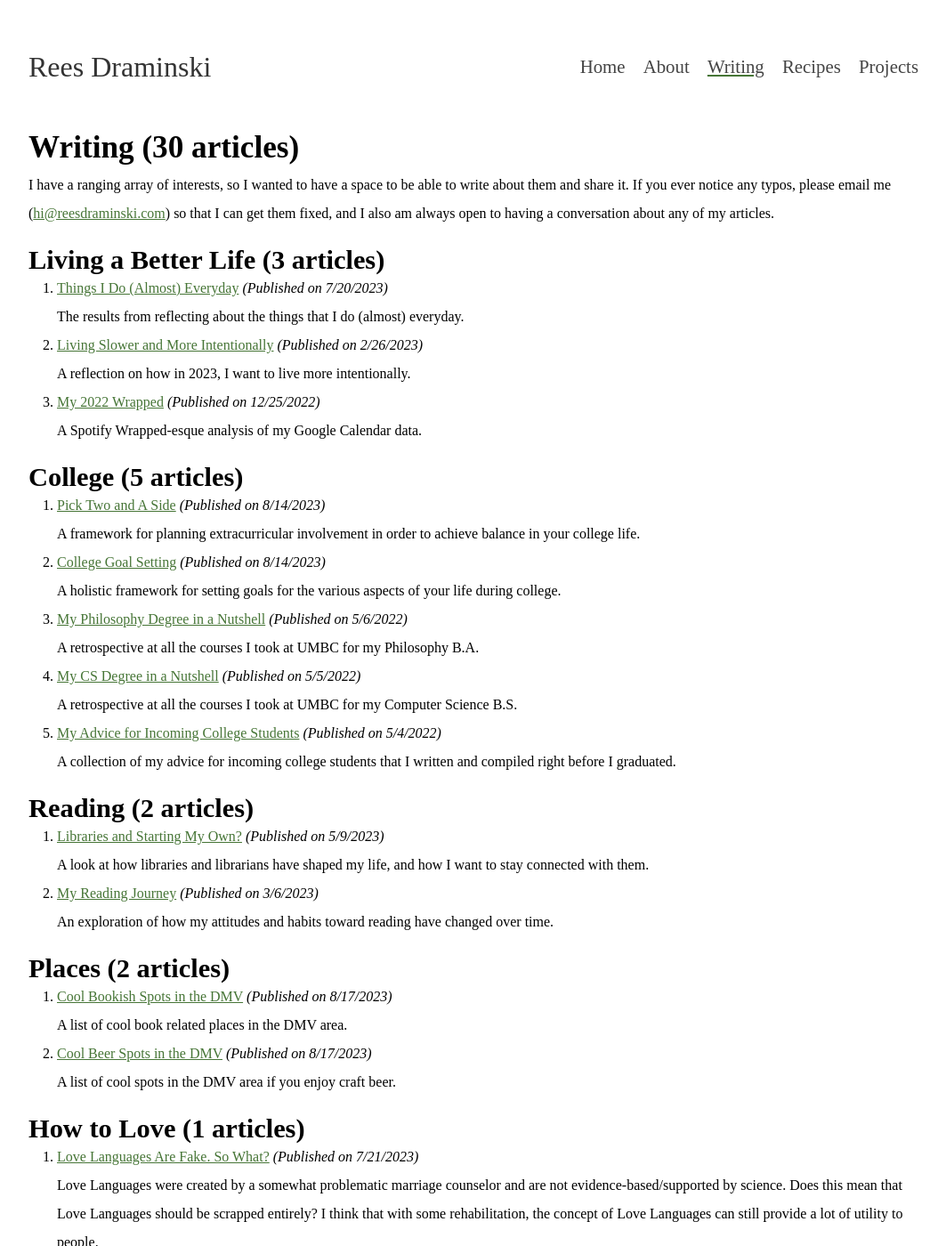
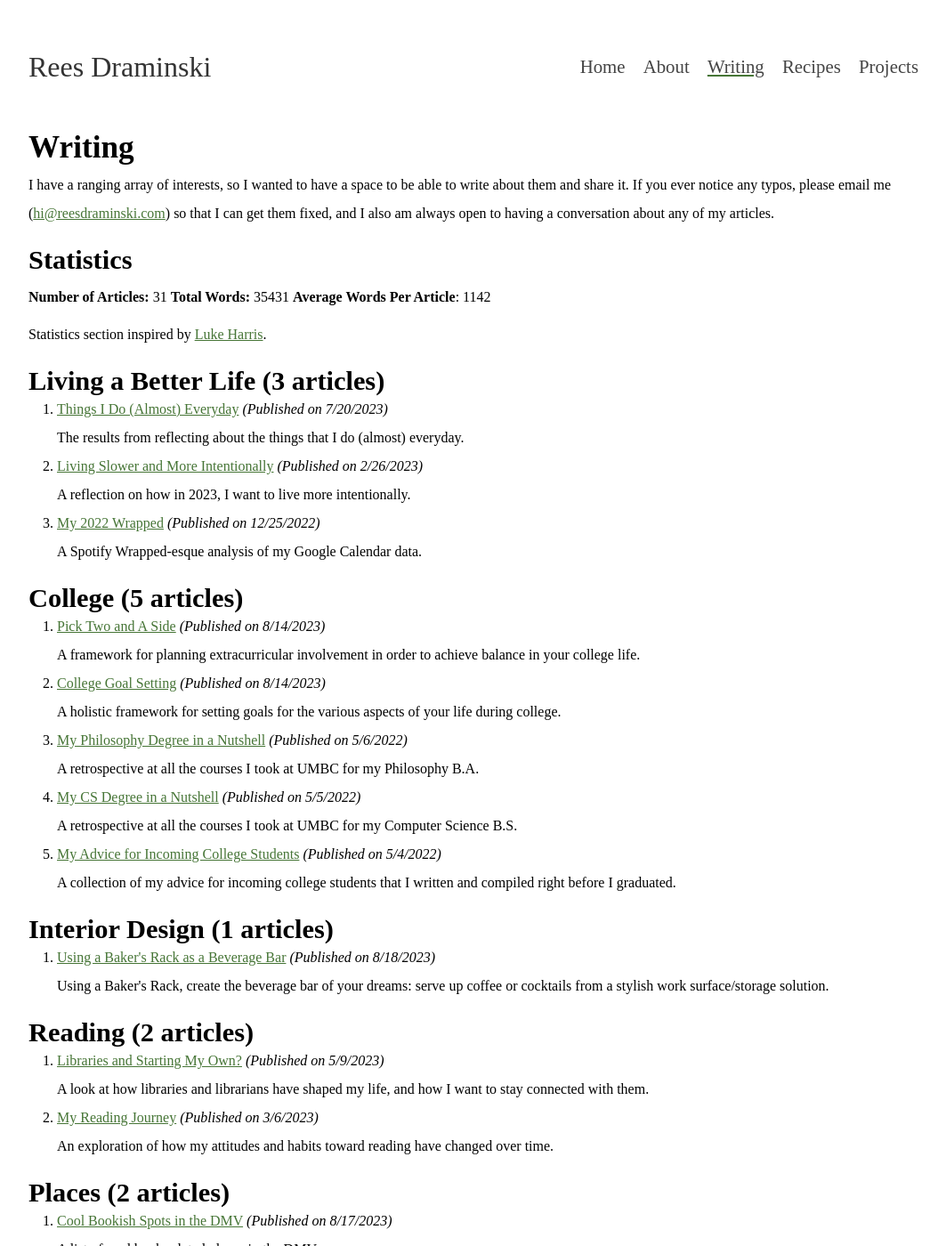
Before and after one commit to reeshuffled/reeshuffled.github.io, a Jekyll site: the page built from writing.html, in a window 1280 px wide and 1400 px high. Shown: the whole window at 89% size, without its empty margins (108-1171 px from the left). Built offline with Jekyll 4.4.1, drawn with Linux system fonts in a browser that asks for light colours.

Commit message:
add interior design article

```diff
--- a/_layouts/writing.html
+++ b/_layouts/writing.html
@@ -93,6 +93,10 @@
 
                         old and me {{ yearsSinceBday }} years old when I published it.
                     </p>
+
+                    <p>
+                        Word Count: {{ page.content | number_of_words }}
+                    </p>
                 </section>
 
                 <div class="entry">
--- /dev/null
+++ b/_posts/2023-08-18-Using-a-Bakers-Rack-as-a-Beverage-Bar.md
@@ -0,0 +1,75 @@
+---
+layout: writing
+categories: Writing
+tags: ["Interior Design"]
+title: "Using a Baker's Rack as a Beverage Bar"
+permalink: /writing/bakers-rack-bev-bar
+description: "Using a Baker's Rack, create the beverage bar of your dreams: serve up coffee or cocktails from a stylish work surface/storage solution."
+---
+
+## Background
+When I moved into my first place after college, I bought [a bar cart](https://www.amazon.com/gp/product/B07XYNJCPV). I was influenced by TikTok and I wanted a place to store all my liquor that I had accumulated throughout my time in college. I really liked this bar cart, and it served me well, but I eventually outgrew it and started looking for other storage/display solutions. I recently have started to de-center alcohol in my life, which isn't to say that it was centered before, but I think that after some reflection, I was surprised my how many social situations involved drinking. I never really enjoyed drinking hard liquor, but I do love craft beer. So, although I myself don't drink the liquor I have on hand, it comes in handy when I am hosting.
+
+![Bar Cart](https://res.cloudinary.com/dvqeiswvr/image/upload/v1692398486/bar-cart.jpg)
+_What my bar cart/beverage area looked like_
+
+## Criteria
+Since I didn't want alcohol to have such a large presence in my life, I wanted to less prominently display the bottles. However, at the same time, I didn't want the bottles to not be completely hidden, which is why I shied away from a more traditional bar/liquor cabinet. Liquor bottle and label design is so cool and I really like the visual diversity that it brings, so I still wanted to be able to see the products.
+
+Additionally, I wanted a work surface that I could have as a coffee bar, but eventually add a kettle for tea and other things as well. I already had a coffee nook of sorts  in my kitchen, but I wanted to see if I could co-locate all my beverage related things together because the bar cart was already next to the beverage fridge and table top ice machine.
+
+I already had the bar cart next to my beverage fridge against a wall in my dining room, so I knew that it had to fit in that space. I wanted it to be around 33 inches in height because my [mini fridge](https://www.amazon.com/gp/product/B08LY66PG4) is that height and I thought that it would be nice if they were about the same size.
+
+In this way, I'm calling the space a "beverage bar" instead of a coffee bar or a liquor shelf because it caters to all kinds of different beverages, and it also includes the fridge along with it.
+
+## Solutioning
+My search began with two-tier bookshelves, because a nice closed back shelf would be able to be solid and hold appliances on top and liquor well. However, it was hard to find one in the dimensions I wanted that also could house the liquor bottle. I wanted about 13” between shelves as that was the height of my tallest bottle, but that was a bit on the smaller side from [what I saw elsewhere](https://www.reddit.com/r/cocktails/comments/vgum5n/bottle_height_for_liquor_cabinet).
+* <https://www.amazon.com/KB-Designs-Bookcase-Storage-Organizer/dp/B09LDFJ7YV>
+* <https://www.amazon.com/LINSY-HOME-Bookcase-Farmhouse-Bookshelf/dp/B0BTBNC41L>
+
+![Bookshelf](https://m.media-amazon.com/images/I/81Goyb1ADTL.__AC_SX300_SY300_QL70_FMwebp_.jpg)
+
+_Example of the type of bookshelves I was looking at_
+
+Then I was looking into (industrial) shelving because thats what I used at my old house with my roommates for a pantry, and I liked the chrome steel kind of look. However, it was extremely difficult to find a more industrial shelf that was deep enough, so I eventually gave up.
+* <https://www.amazon.com/Amazon-Basics-Adjustable-Shelving-Organizer/dp/B01LZAV8KH>
+* <https://www.amazon.com/Shelving-Adjustable-Storage-Casters-Organizer/dp/B0BKKQRHKL>
+* <https://www.amazon.com/VASAGLE-Kitchen-Microwave-Industrial-UKKI002B01/dp/B08T9K3RZR>
+
+![Industrial Shelving](https://m.media-amazon.com/images/I/71oMS5c+tlL._AC_SY300_SX300_.jpg)
+
+_Example of the type of industrial-esque shelving I was looking at_
+
+Then I went back to where I kind of started and looked into beverage carts because I thought they would at least be a bit more agnostic than a bar cart. To their credit, they are, but I wanted to get away from carts because I didn't actually need it to move, so it was annoying when people would walk by it and I could hear it move.
+
+My search into beverage carts lead me into mobile kitchen islands, where were very lovely and interested me at first.
+* <https://www.amazon.com/Glitzhome-Kitchen-Rolling-Storage-Multipurpose/dp/B09Y123RHT>
+* <https://www.amazon.com/dp/B0BG2M99X5>
+
+![Mobile Kitchen Island](https://m.media-amazon.com/images/I/81YK9GIYuDL._AC_SX679_.jpg)
+
+_Example of the type of mobile kitchen islands I was looking at_
+
+However, the islands had more closed storage with cabinetry or not large enough shelf space, which led into searching specifically for mobile kitchen islands with "open shelving". I kind of found what I was looking for, but I still wanted to get away from wheels.
+* <https://www.amazon.com/gp/product/B07MBMJS1B>
+* <https://www.amazon.com/ChooChoo-Rolling-Kitchen-Portable-Two-Tier/dp/B07T3644YM>
+
+![Mobile Kitchen Island with more shelf space](https://m.media-amazon.com/images/I/71GZV+GAyDL._AC_SX679_.jpg)
+
+_Example of a mobile kitchen island with more shelf space_
+
+And then, after about an hour of searching, I found it. A [baker's rack](https://www.wayfair.com/sca/ideas-and-advice/guides/what-is-a-bakers-rack-do-you-need-one-T21409). I had never heard of it before, but I knew immediately that it was what I wanted.
+* <https://www.amazon.com/VASAGLE-Kitchen-Microwave-Industrial-UKKI002B01/dp/B08T9K3RZR>
+* <https://www.amazon.com/Shelving-Adjustable-Storage-Casters-Organizer/dp/B0BKKQRHKL>
+
+![Baker's Rack](https://m.media-amazon.com/images/I/71jGjRfQMDL.__AC_SX300_SY300_QL70_FMwebp_.jpg)
+
+_The Baker's rack that I ended up purchasing_
+
+This is [the one that I settled on](https://www.amazon.com/dp/B07VLY8SR5), and basically one of the first baker's racks that I saw. It had everything that I wanted, a nice work surface with good length and depth, as well as shelves with enough clearance to store liquor bottles. It was also similar height to my beverage fridge, so it was going to integrate perfectly. It even had the rings to hang mugs at the top, which I absolutely love. I never knew about it before, but now I am going to keep that feature with me for as long as I live. I have some buyer's remorse over the fact that I wish it were a bit longer, but I just have to be more mindful and efficient with the space provided.
+
+![Bev Bar](https://res.cloudinary.com/dvqeiswvr/image/upload/v1692447934/bev-bar.jpg)
+
+_My beverage bar all set up_
+
+One of my favorite touches in my beverage bar is the bowl of Sweet & Low. Something about the unnatural florescent pink is so nostalgic from my time in local diners, and it also is a good sugar-free sweetener. In the future, I'm thinking of weaving some fairy lights into the wire grate on the upper part of the shelf, as well as wrapping some ivy around the top part of the shelf near where the mugs are hanging.
--- a/writing.html
+++ b/writing.html
@@ -4,6 +4,7 @@ permalink: /writing/
 writing_tags:
     - name: "Living a Better Life"
     - name: College
+    - name: Interior Design
     - name: Reading
     - name: Places
     - name: "How to Love"
@@ -44,9 +45,36 @@ writing_tags:
         {% include menu.html %}
 
         <section id="content" class="wrap">
-            <h1 class="text-center mb-3">Writing ({{ site.categories.Writing | size }} articles)</h1>
+            <h1 class="text-center mb-3">Writing</h1>
             <p>
                 I have a ranging array of interests, so I wanted to have a space to be able to write about them and share it. If you ever notice any typos, please email me (<a href="mailto:hi@reesdraminski.com">hi@reesdraminski.com</a>) so that I can get them fixed, and I also am always open to having a conversation about any of my articles.
+            </p>
+
+            <h2>Statistics</h2>
+            {% assign total_words = 0 %}
+            {% assign num_articles = site.categories.Writing | size %}
+
+            {% for post in site.categories.Writing %}
+                {% assign word_count = post.content | number_of_words %}
+                {% assign total_words = total_words | plus: word_count %}
+            {% endfor %}
+
+            <p>
+                <span>
+                    <b>Number of Articles: </b>{{ num_articles}}
+                </span>
+
+                <span>
+                    <b>Total Words: </b>{{ total_words }}
+                </span>
+
+                <span>
+                    <b>Average Words Per Article</b>: {{ total_words | divided_by: num_articles }}
+                </span>
+            </p>
+
+            <p>
+                Statistics section inspired by <a href="https://www.lkhrs.com/stats/">Luke Harris</a>.
             </p>
 
             {% assign sorted_tags = site.tags | sort %}
```
Also changed, not shown: _posts/2023-08-17-Cool-Bookish-Spots-in-the-DMV.md (+1 -1 lines), 1 other file.
